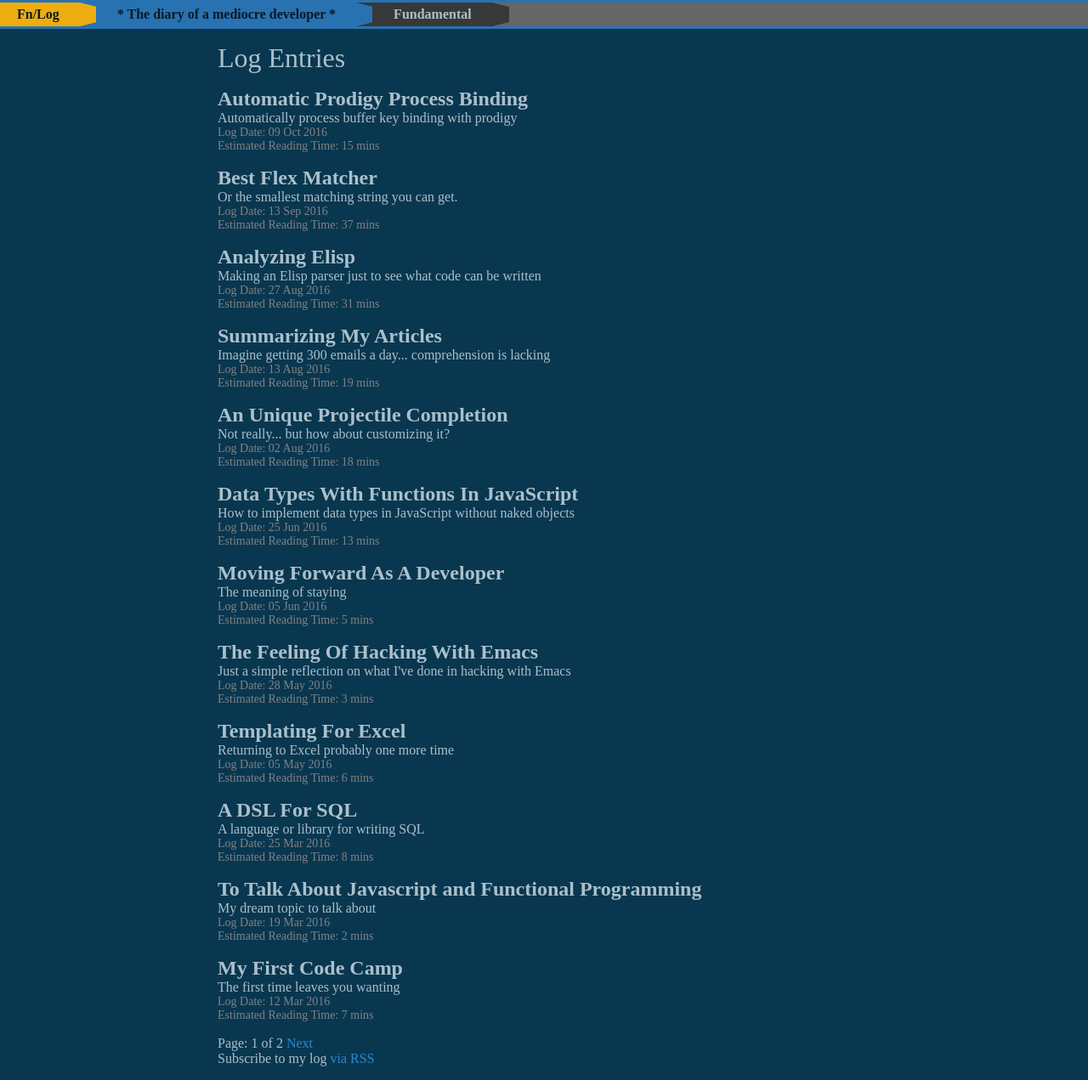
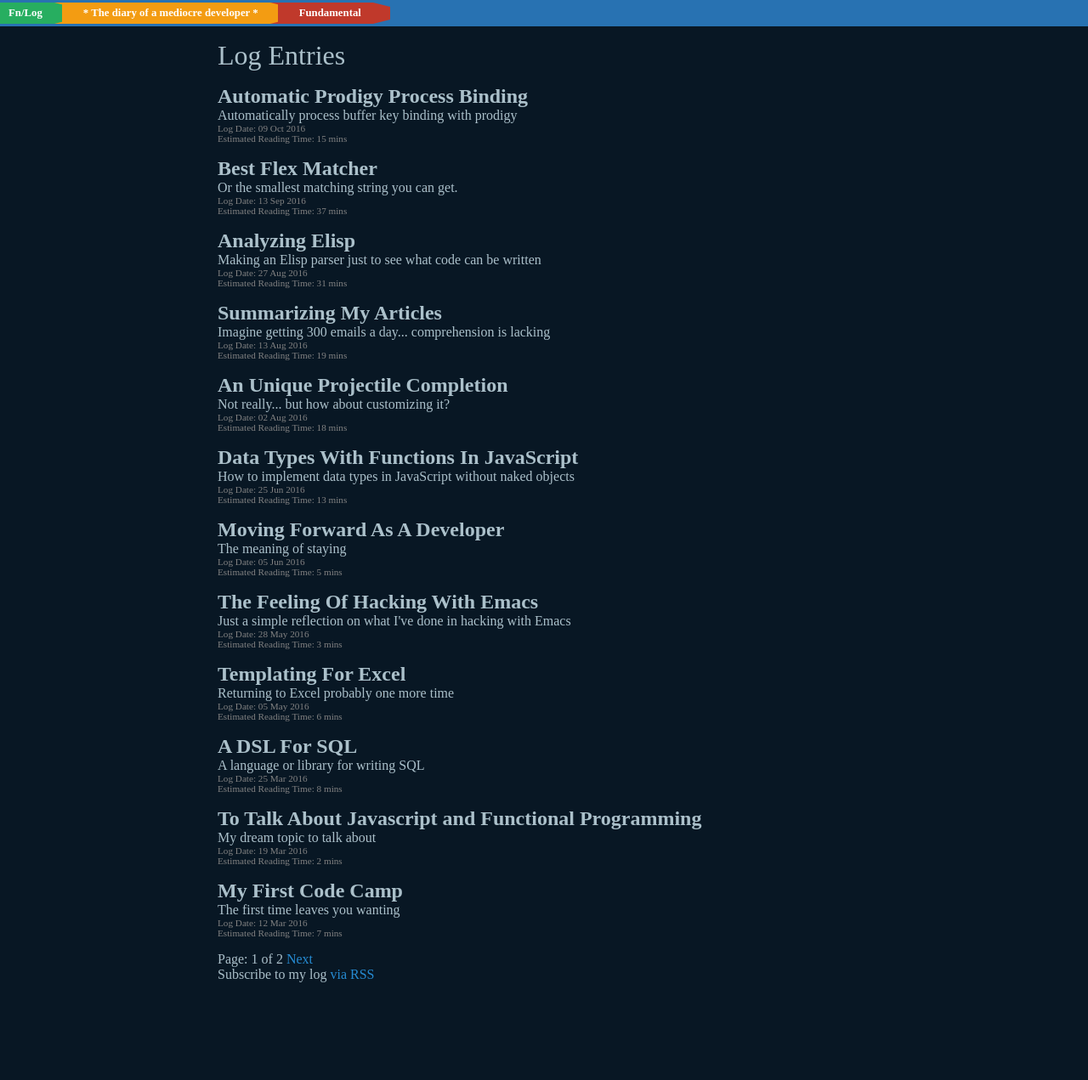
Before and after one commit to FrancisMurillo/FrancisMurillo.github.io, a Jekyll site: the page built from index.html, in a window 1280 px wide and 1271 px high. Shown: the whole window at 85% size. Built offline with Jekyll 4.4.1, drawn with Linux system fonts in a browser that asks for light colours; the list of posts is cut into pages by our own code.

Commit message:
Refine css to reflect my Emacs config... part 1

```diff
--- a/_includes/head.html
+++ b/_includes/head.html
@@ -5,7 +5,7 @@
 
   <title>{% if page.title %}{{ page.title }}{% else %}{{ site.title }}{% endif %}</title>
   <meta name="description" content="{% if page.excerpt %}{{ page.excerpt | strip_html | strip_newlines | truncate: 160 }}{% else %}{{ site.description }}{% endif %}">
-  <link rel="stylesheet" href="//fonts.googleapis.com/css?family=Source+Sans+Pro:300,300i,600"/>
+  <!-- <link rel="stylesheet" href="//fonts.googleapis.com/css?family=Source+Sans+Pro:300,300i,600"/> -->
 
 
   <link rel="stylesheet" href="{{ "/css/main.css" | prepend: site.baseurl }}">
--- a/_sass/_base.scss
+++ b/_sass/_base.scss
@@ -136,7 +136,7 @@ blockquote {
  */
 pre,
 code {
-    font-size: 15px;
+    font-size: 1em;
     border: 1px solid $grey-color-light;
     border-radius: 3px;
     background-color: #eef;
@@ -159,17 +159,17 @@ pre {
 
 
 pre{
-    background-color: #081724 !important;
+    background-color: #34495e !important;
     border:none !important;
     border-radius: 0px !important;
-    font-size: 20px !important;
+    font-size: 1.2em !important;
     padding: 1.5em !important;
     color: #d3f9ee !important;
 }
 
 code{
-    background-color: #081724 !important;
-    color: #d3f9ee !important;
+    background-color: #afc0fd !important;
+    color: #081724 !important;
     border: none !important;
     border-radius: 0px !important;
 }
--- a/_sass/_layout.scss
+++ b/_sass/_layout.scss
@@ -26,10 +26,6 @@ html, body {
     position: fixed;
     width: 100%;
 
-    a {
-        color: #0b1925;
-    }
-
     a:hover {
         color: $link-color;
         text-decoration: underline;
@@ -57,11 +53,15 @@ html, body {
     padding-right: 25px;
     padding-left: 5px;
     margin-right: 0px;
-    margin-left: -5px;
+    margin-left: -15px;
 
     border-style: solid;
     border-width: 5px 0 5px 20px;
     border-color: transparent;
+
+    a {
+        color: $segment-text-color;
+    }
 }
 
 .segment-title {
@@ -71,7 +71,7 @@ html, body {
     margin-bottom: 0;
 
     a:hover {
-            text-decoration: none;
+        text-decoration: none;
     }
 }
 
@@ -99,7 +99,6 @@ html, body {
 
 
 .segment-major-mode {
-    color: $text-color !important;
 }
 
 .segment-third {
@@ -137,14 +136,12 @@ html, body {
 
 
 .segment-description {
-    background-color: #2872b2 !important;
+    // background-color: #2872b2 !important;
 
     font-size: 0.80 * $base-font-size;
     font-weight: 1 * $base-font-weight;
     letter-spacing: 0px;
     margin-bottom: 0;
-
-    color: $main-font-color;
 
     p {
         display: inline;
--- a/css/main.scss
+++ b/css/main.scss
@@ -4,18 +4,18 @@
 @charset "utf-8";
 
 // My variables
-$background-color: #093750;
+$background-color: #081724;
 
 $link-color: #268bd2;
 
 // Our variables
 $base-font-family: "Deja Vu Sans Mono" "Source Sans Pro", "Arial";
-$base-font-size:   1.0em;
+$base-font-size:   0.8em;
 $base-font-weight: 400;
 $small-font-size:  $base-font-size * 0.875;
 $base-line-height: 1.5;
 
-$main-color:            #abc0ca;
+$main-color:            #d3f9ee;
 $secondary-color:        #333333;
 
 $main-font-color:  black;
@@ -28,7 +28,7 @@ $tertiary-font-color: #ffffff;
 $spacing-unit:     1em;
 
 $text-color:                  #abc0ca;
-$segment-text-color:        #0b1925;
+$segment-text-color:        #ffffff;
 $emphasized-text-color:       #abc0ca;
 
 $brand-color:      #abc0ca;
@@ -38,10 +38,10 @@ $grey-color-light: lighten($grey-color, 40%);
 $grey-color-dark:  darken($grey-color, 25%);
 
 // Mode Line
-$mode-line-color: #666666;
-$mode-segment-first-color: #eead0e;
-$mode-segment-second-color: #2872b2;
-$mode-segment-third-color: #383838;
+$mode-line-color: #2872b2;
+$mode-segment-first-color:  #27ae60;
+$mode-segment-second-color: #f39c12;
+$mode-segment-third-color: #c0392b;
 $mode-segment-right-color: $mode-segment-first-color;
 
 
```
